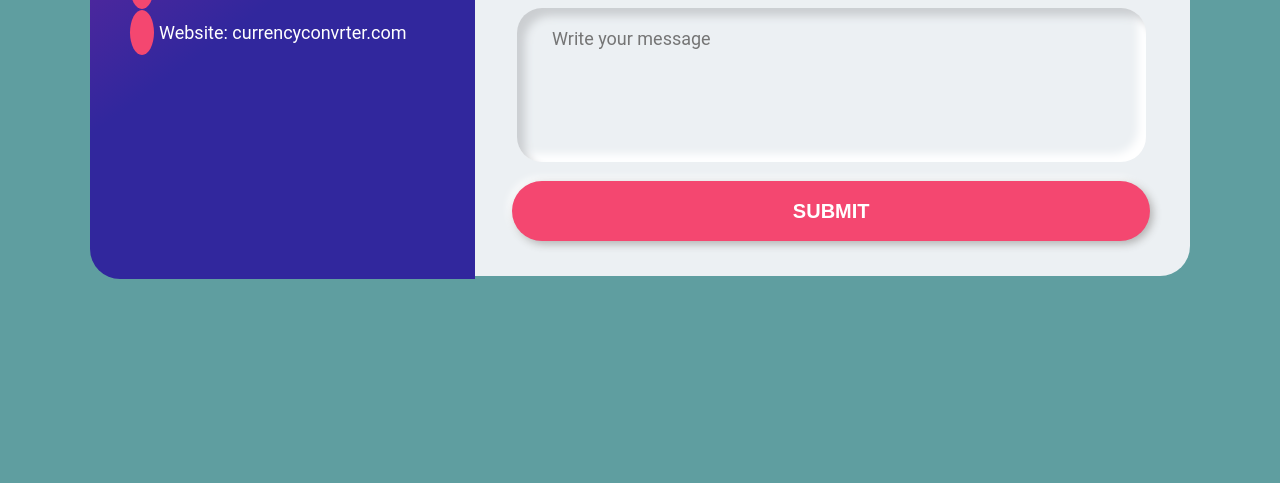
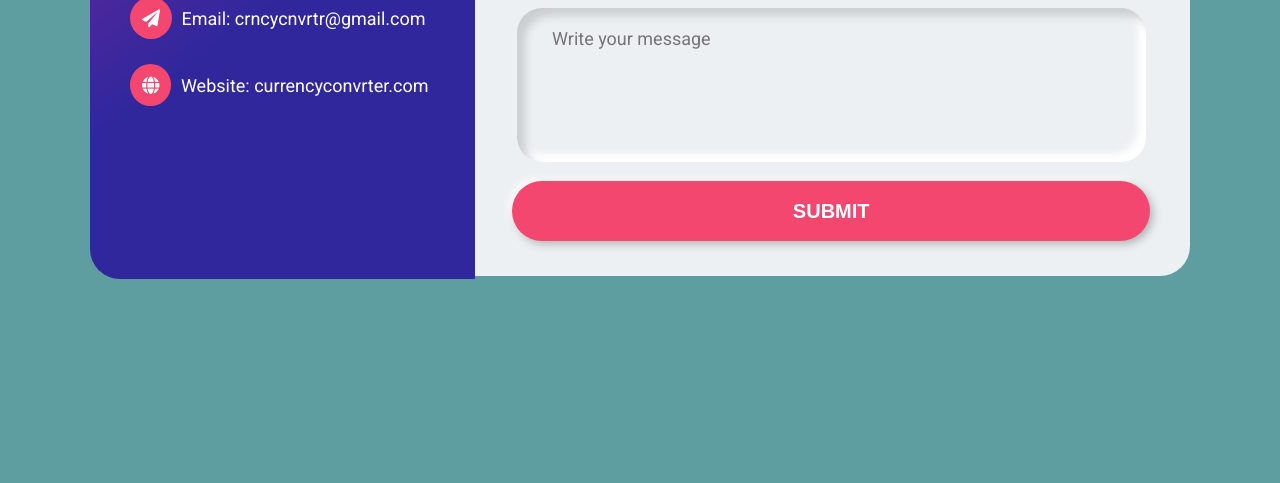
Before and after one commit to yudigarg3043/Currency-converter-SCM1.3-, a plain HTML site: page Contact Us.html in a window 1280 px wide. Shown: the part 317-800 px from the top of the page. Drawn offline with Linux system fonts and the light colour scheme.

Commit message:
Commit on Contact3

```diff
--- a/Contact Us.html
+++ b/Contact Us.html
@@ -4,8 +4,8 @@
     <meta charset="UTF-8">
     <meta name="viewport" content="width=device-width, initial-scale=1.0">
     <title>Contact Us</title>
-    <!--<link rel="stylesheet" href="https://fonts.googleapis.com/css2?family=Roboto:wght@300;400;500;700&display=swap">
-    <link rel="stylesheet" href="https://use.fontawesome.com/releases/v5.15.4/css/all.css">-->
+    <link rel="stylesheet" href="https://fonts.googleapis.com/css2?family=Roboto:wght@300;400;500;700&display=swap">
+    <link rel="stylesheet" href="https://use.fontawesome.com/releases/v5.15.4/css/all.css">
     <link rel="stylesheet" href="Contact Us(CSS).css">
 </head>
 <body>
```
